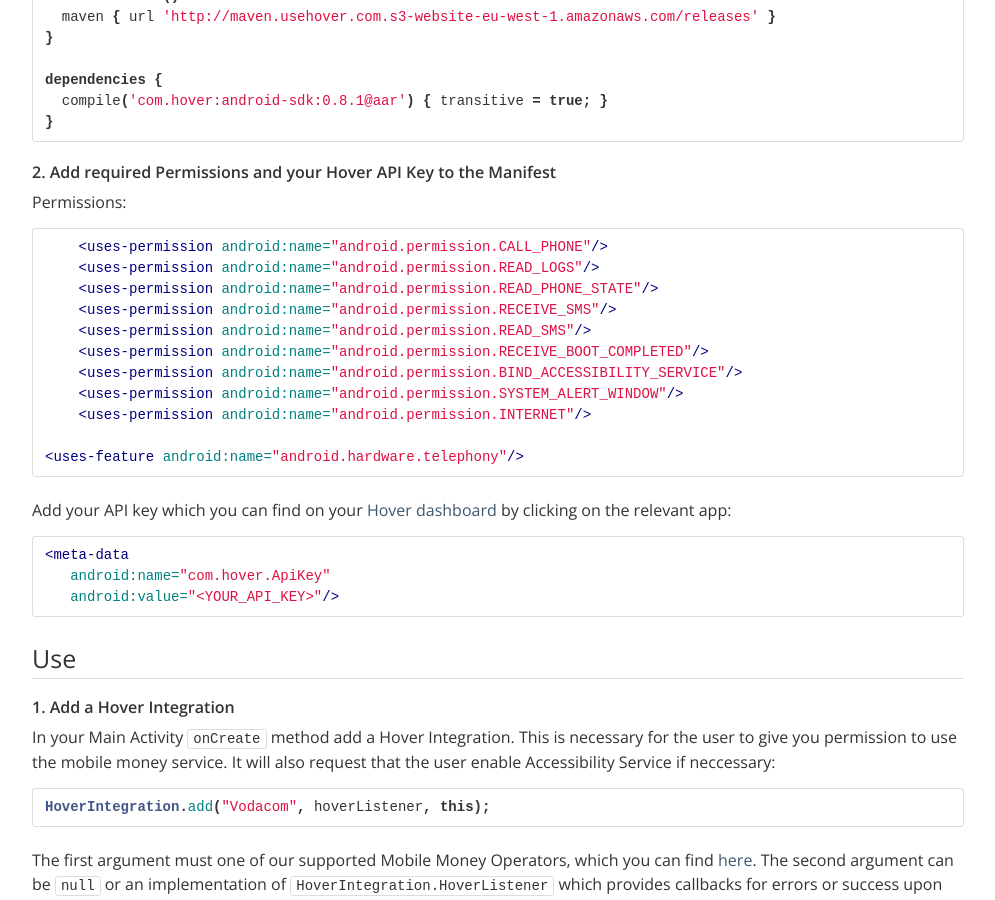
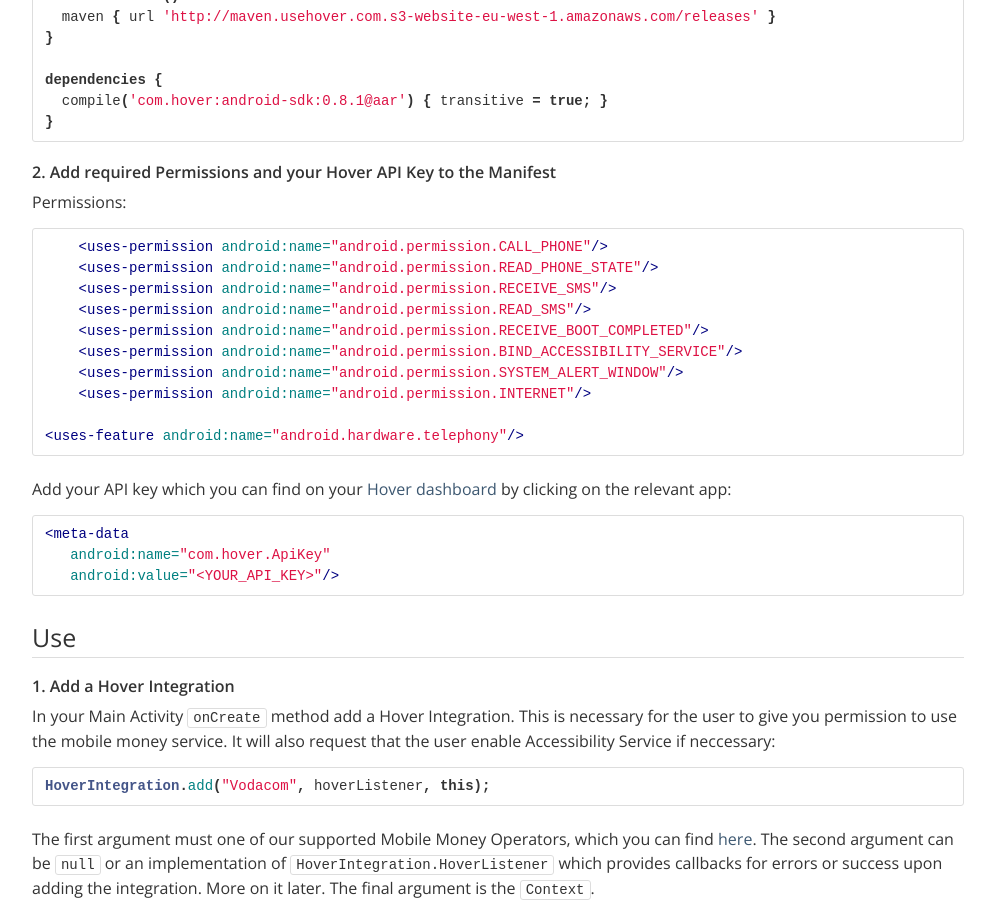
Before and after one commit to stephengacheru/usehover.github.io, a Jekyll site: the page built from index.md, in a window 1280 px wide and 900 px high, scrolled down 793 px. Shown: the whole window, without its empty margins (142-1137 px from the left). Built offline with Jekyll 4.4.1, drawn with Linux system fonts in a browser that asks for light colours.

Commit message:
Update index.md
Updated permissions

```diff
--- a/index.md
+++ b/index.md
@@ -50,7 +50,6 @@ Permissions:
 
 {% highlight xml %}
     <uses-permission android:name="android.permission.CALL_PHONE"/>
-    <uses-permission android:name="android.permission.READ_LOGS"/>
     <uses-permission android:name="android.permission.READ_PHONE_STATE"/>
     <uses-permission android:name="android.permission.RECEIVE_SMS"/>
     <uses-permission android:name="android.permission.READ_SMS"/>
```
